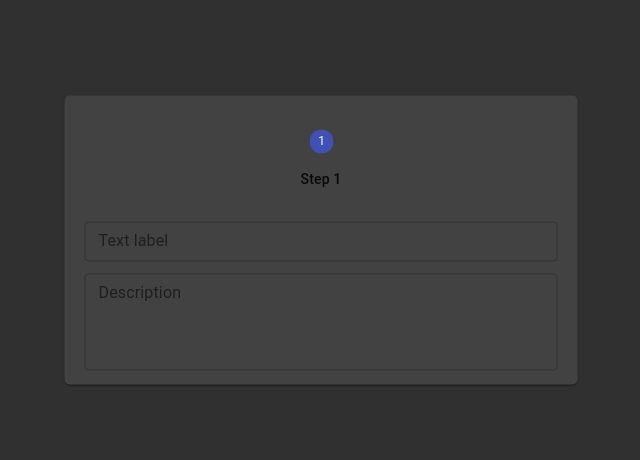
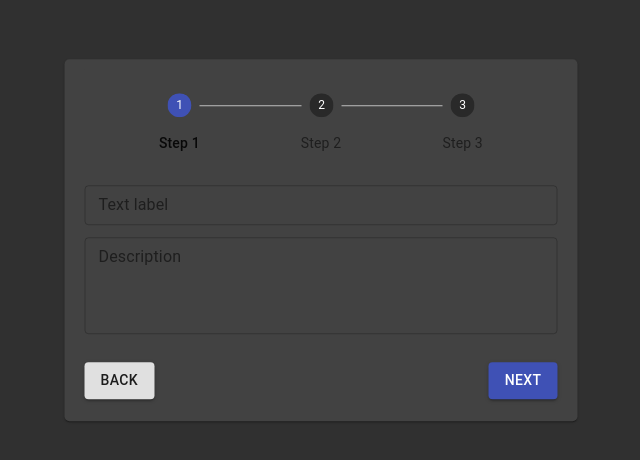
Before and after one commit to skorekm/multistep-form, a React (Create React App) app: page / in a window 1280 px wide. Shown: the part 160-620 px from the top of the page, without its empty margins (319-959 px from the left). Built offline with nearby package versions, Linux system fonts and the light colour scheme.

Commit message:
feat: add stepper navigation

```diff
--- a/src/Form/Form.styles.ts
+++ b/src/Form/Form.styles.ts
@@ -12,3 +12,10 @@ export const FormWrapper = styled(Paper)`
     background: ${({ theme }) => theme.palette.background.paper};
   }
 `;
+
+export const FormNavigation = styled.div`
+  display: flex;
+  justify-content: space-between;
+  align-items: center;
+  margin: 24px 0 12px;
+`;
--- a/src/Form/Form.tsx
+++ b/src/Form/Form.tsx
@@ -1,16 +1,19 @@
+import { Container, Button } from '@material-ui/core';
 import { Field, Formik } from 'formik';
 import { FormikTextField } from '../shared/FormikTextField';
-import { FormWrapper } from './Form.styles';
 import { Stepper } from '../components/Stepper';
-import { Container } from '@material-ui/core';
+import { useStepper } from '../components/Stepper/useStepper';
+import { FormWrapper, FormNavigation } from './Form.styles';
 
 export const Form = () => {
+  const formSteps = ['Step 1', 'Step 2', 'Step 3'];
+  const { handleNext, handleBack, activeStep } = useStepper();
   return (
     <Container>
       <FormWrapper>
         <Stepper
-          current={0}
-          steps={['Step 1']}
+          current={activeStep}
+          steps={formSteps}
         />
         <Formik
           initialValues={{ title: '', description: '' }}
@@ -37,6 +40,17 @@ export const Form = () => {
             />
           </>
         </Formik>
+        <FormNavigation>
+          <Button
+            variant="contained"
+            onClick={() => handleBack()}
+          >Back</Button>
+          <Button
+           onClick={() => handleNext()}
+           variant="contained"
+           color="primary"
+          >Next</Button>
+        </FormNavigation>
       </FormWrapper>
     </Container>
   )
--- a/src/components/Stepper/useStepper.ts
+++ b/src/components/Stepper/useStepper.ts
@@ -2,14 +2,15 @@ import { useState } from 'react';
 
 export const useStepper = () => {
   const [activeStep, setActiveStep] = useState(0);
-
   const handleNext = () => {
     setActiveStep((prevActiveStep) => prevActiveStep + 1);
     window.scrollTo(0, 0);
   };
 
   const handleBack = () => {
-    setActiveStep((prevActiveStep) => prevActiveStep - 1);
+    if(activeStep > 0) {
+      setActiveStep((prevActiveStep) => prevActiveStep - 1);
+    }
   };
 
   return {
```
